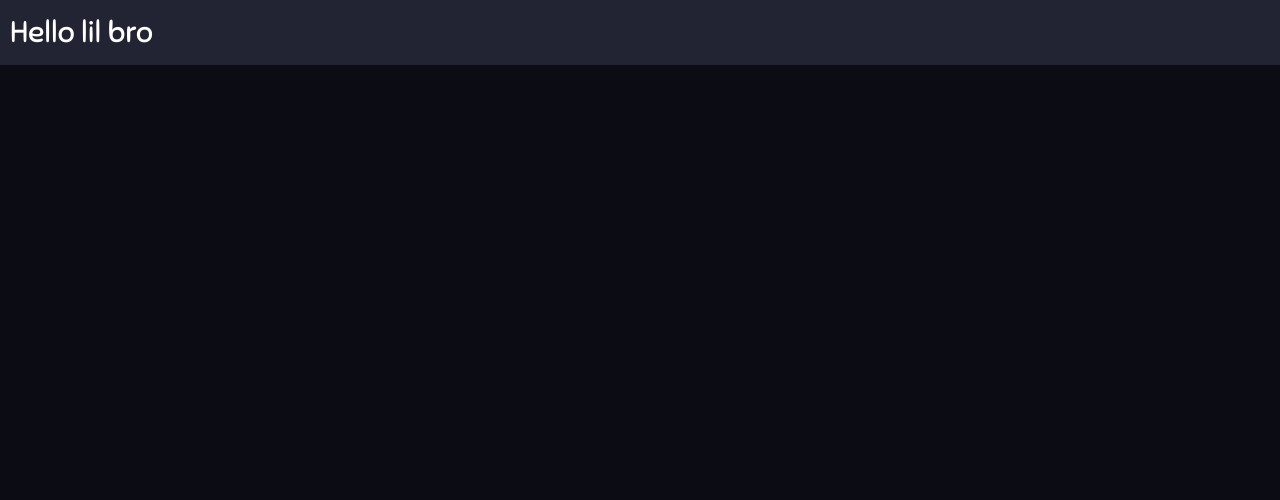
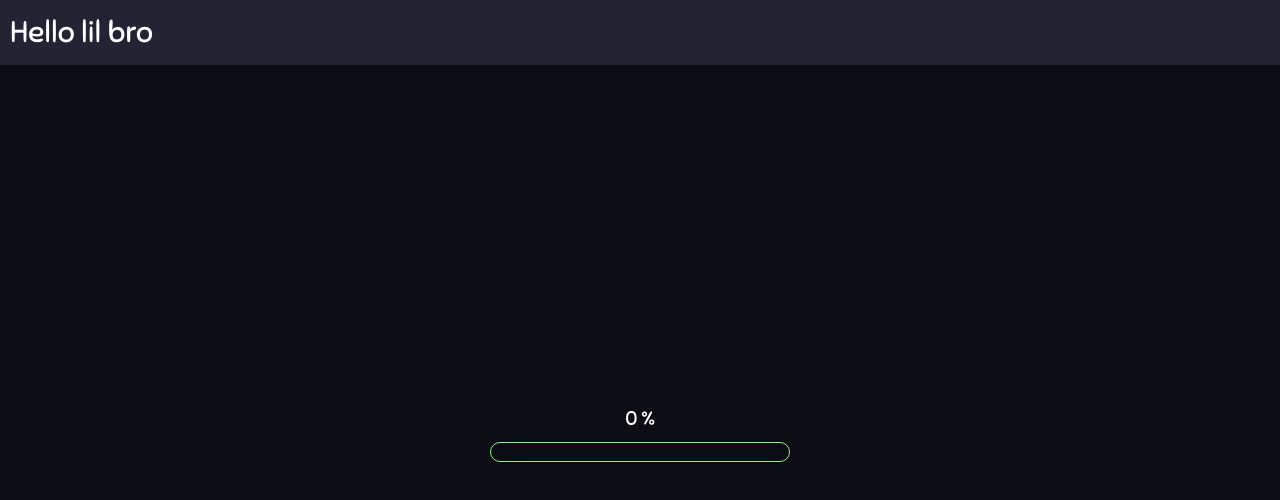
Before and after one commit to lusc8520/web-build, a React (Vite) app: page / in a window 1280 px wide. Shown: the top 500 px of the page. Built offline with nearby package versions, Linux system fonts and the light colour scheme; no server answers.

Commit message:
Add loading bar

```diff
--- a/src/GodotCanvas.tsx
+++ b/src/GodotCanvas.tsx
@@ -1,5 +1,5 @@
 import { Engine } from "./engine";
-import { Box } from "@chakra-ui/react";
+import { Box, Center, Progress, Stack, Text, VStack } from "@chakra-ui/react";
 import { useEffect, useRef, useState } from "react";
 
 export function GodotCanvas() {
@@ -12,12 +12,15 @@ export function GodotCanvas() {
     },
     onProgress: (current: number, total: number) => {
       console.log("current", current, "total", total);
+      setProgress(Math.floor((current / total) * 100));
     },
     onExit: (code: number) => {
       console.warn("exit", code);
     },
   };
 
+  const [showOverlay, setShowOverlay] = useState(true);
+  const [progress, setProgress] = useState(0);
   const [engine] = useState<any>(new Engine(godotConfig));
   const wrapper = useRef<HTMLDivElement>(null);
 
@@ -31,7 +34,7 @@ export function GodotCanvas() {
   useEffect(() => {
     window.onresize = reloadSize;
     reloadSize();
-    engine.startGame();
+    engine.startGame().then(() => setShowOverlay(false));
   }, []);
 
   const [width, setWidth] = useState(100);
@@ -56,6 +59,28 @@ export function GodotCanvas() {
         <br />
         Please try updating or use a different browser.
       </canvas>
+      <Center
+        display={showOverlay ? "flex" : "none"}
+        height="100%"
+        width="100%"
+        bgColor="#0c0d14"
+        position="absolute"
+        top={0}
+        left={0}
+      >
+        <VStack>
+          <Text fontSize="20px">{progress} %</Text>
+          <Progress
+            borderRadius="10px"
+            bgColor="transparent"
+            width="300px"
+            colorScheme="green"
+            height="20px"
+            border="1px lightgreen solid"
+            value={progress}
+          />
+        </VStack>
+      </Center>
     </Box>
   );
 }
```
Also changed, not shown: 1 other file (tests, documents, lock files or other folders).
